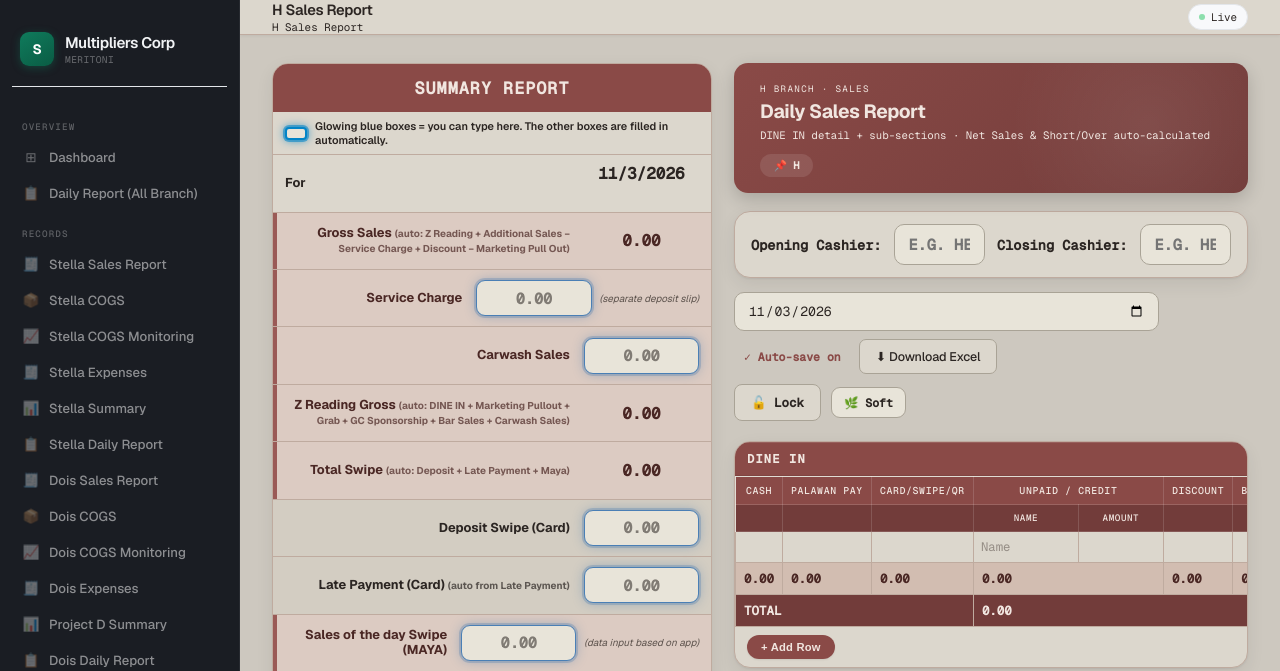
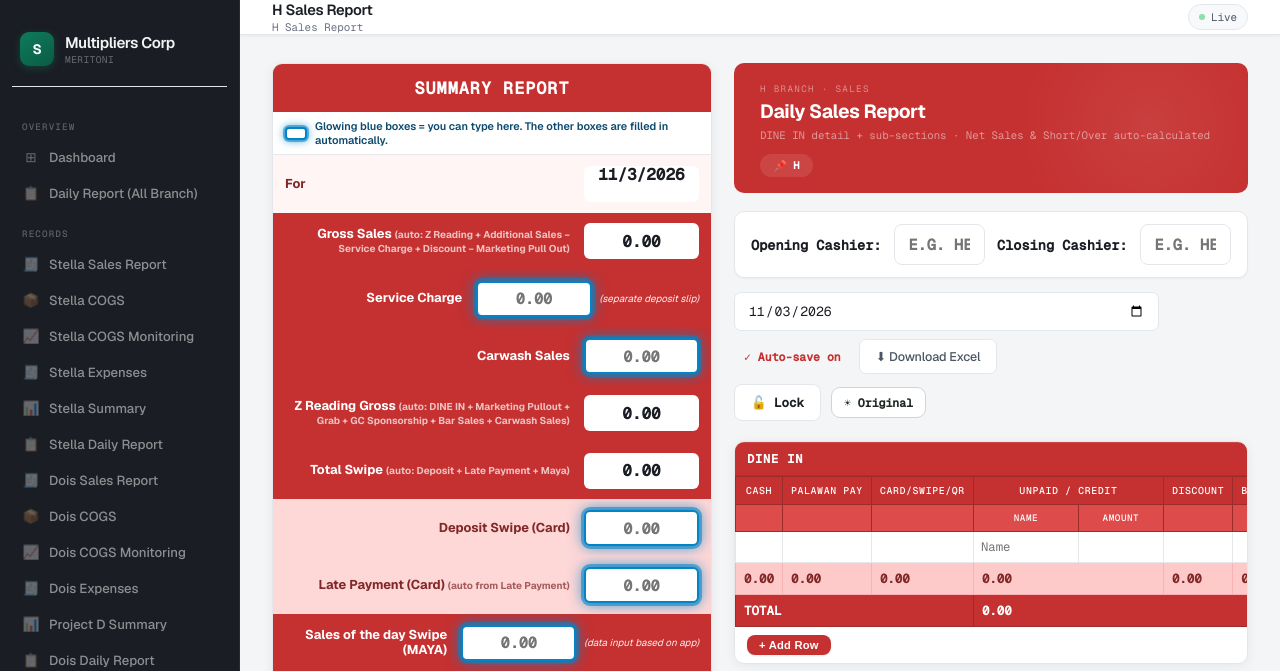
Before and after one commit to BlessSF/Acct-System, a PHP site: page /h/h_sales_report.php in a window 1280 px wide. Shown: the top 671 px of the page. Run offline with PHP 8.4, Linux system fonts and the light colour scheme; the visitor is signed in with stand-in values (Sample User, id 1); data comes from the database, SQL or seed files in the repository; data that the repository does not hold is empty; some web fonts are replaced.

Commit message:
Refactor eye-comfort theme order in H Sales Report for improved clarity

```diff
--- a/h/h_sales_report.php
+++ b/h/h_sales_report.php
@@ -546,7 +546,7 @@ include '../layout.php';
 <link rel="stylesheet" href="<?= BASE_URL ?>/assets/css/style.css">
 
 <style id="sr-eye-comfort">
-/* ═══ Eye-comfort theme for the H Sales Report (Soft = default · Dark · Original) ═══ */
+/* ═══ Eye-comfort theme for the H Sales Report (Original = default · Soft · Dark) ═══ */
 body.page-h_sales_report.sr-soft {
   --h-main:#8a4a47; --h-dark:#723c3a; --h-mid:#9a5a56; --h-tint:#dccbc2; --h-tint2:#d2bdb1; --h-pale:#e3d8cf; --h-line:#bfab9f; --h-ink:#4a2724;
   --sr-bg:#cdc8bf; --sr-card:#dcd7cd; --sr-card2:#d3cdc2; --sr-input:#e8e4d9; --sr-input-bd:#a9a396; --sr-text:#2b2522; --sr-sub:#5c524c; --sr-band-text:#f1e6e0; --sr-glow:58,112,170; --sr-glow-bd:#4a7fb5;
@@ -632,10 +632,10 @@ body.page-h_sales_report.sr-soft #srThemeBtn { background:#e8e4d9; color:#2b2522
 body.page-h_sales_report.sr-dark #srThemeBtn { background:#2c2020; color:#e9dedb; border-color:#4d3737; }
 </style>
 <script>
-// Eye-comfort theme: Soft (default) → Dark → Original. Remembered per browser.
+// Eye-comfort theme: Original (default) → Soft → Dark. Remembered per browser.
 (function () {
-  var order = ['sr-soft', 'sr-dark', 'sr-orig'], names = {'sr-soft': '🌿 Soft', 'sr-dark': '🌙 Dark', 'sr-orig': '☀ Original'};
-  var cur = 'sr-soft';
+  var order = ['sr-orig', 'sr-soft', 'sr-dark'], names = {'sr-soft': '🌿 Soft', 'sr-dark': '🌙 Dark', 'sr-orig': '☀ Original'};
+  var cur = 'sr-orig';
   try { var sv = localStorage.getItem('hSrTheme'); if (order.indexOf(sv) >= 0) cur = sv; } catch (e) {}
   function apply() {
     order.forEach(function (c) { document.body.classList.remove(c); });
```
